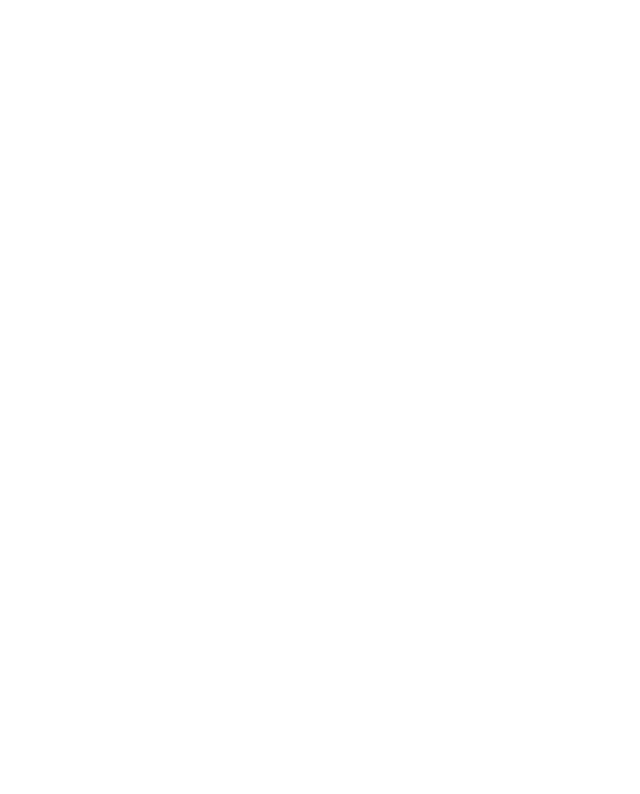
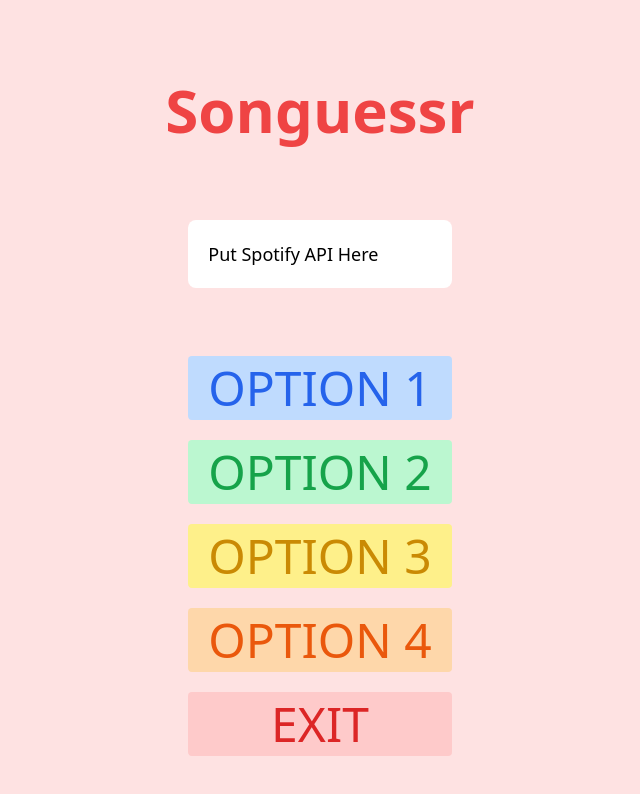
Before and after one commit to harvanchik/songuessr, a Nuxt app: page /game in a window 1280 px wide. Before the commit this address had no page. Shown: the top 794 px of the page, without its empty margins (320-960 px from the left). Built offline with nearby package versions, Linux system fonts and the light colour scheme.

Commit message:
created game page

```diff
--- a/composables/useGenre.ts
+++ b/composables/useGenre.ts
@@ -1,16 +1,16 @@
 const useGenre = () => {
-  const Genre = useState("genre", () => null);
+  const genre = useState("genre", () => null);
 
   const setGenre = (val: string) => {
-    Genre.value = val;
+    genre.value = val;
   };
 
   const getGenre = () => {
-    return Genre.value;
+    return genre.value;
   };
 
   return {
-    Genre,
+    Genre: genre,
     setGenre,
   };
 };
--- /dev/null
+++ b/pages/game.vue
@@ -0,0 +1,65 @@
+<template>
+    <div class="flex flex-col min-h-screen pt-20 pb-20 bg-red-100">
+      <h1 class="mx-auto text-6xl font-semibold text-red-500 w-max">Songuessr</h1>
+      <div class="flex flex-col max-w-md mx-auto mt-20 space-y-5 text-5xl">
+
+        <!-- TODO: Implement Spotify playback API to run a song clip here -->
+        <p class="p-5 text-lg text-black bg-white rounded-lg">Put Spotify API Here</p>
+        <br />
+        <!-- END: Spotify API -->
+
+        <!-- TODO: Make each option's name to the name of a song in the playlist -->
+        <!--    Also make one of the options the correct option and add to the score if selected -->
+        <nuxt-link to="/game">
+          <button
+            id="option1"
+            class="duration-250 mx-auto w-full rounded bg-blue-200 py-2 px-5 uppercase text-blue-600 transition-[colors,transform] hover:scale-105 hover:bg-blue-300 hover:bg-gradient-to-r hover:from-blue-200 hover:to-blue-400 hover:text-blue-700 active:translate-y-1"
+          >
+            Option 1
+          </button>
+          <br />
+        </nuxt-link>
+
+        <nuxt-link to="/game">
+          <button
+            id="option2"
+            class="duration-250 mx-auto w-full rounded bg-green-200 py-2 px-5 uppercase text-green-600 transition-[colors,transform] hover:scale-105 hover:bg-green-300 hover:bg-gradient-to-r hover:from-green-200 hover:to-green-400 hover:text-green-700 active:translate-y-1"
+          >
+            Option 2
+          </button>
+          <br />
+        </nuxt-link>
+
+        <nuxt-link to="/game">
+          <button
+            id="option3"
+            class="duration-250 mx-auto w-full rounded bg-yellow-200 py-2 px-5 uppercase text-yellow-600 transition-[colors,transform] hover:scale-105 hover:bg-yellow-300 hover:bg-gradient-to-r hover:from-yellow-200 hover:to-yellow-400 hover:text-yellow-700 active:translate-y-1"
+          >
+            Option 3
+          </button>
+          <br />
+        </nuxt-link>
+
+        <nuxt-link to="/game">
+          <button
+            id="option4"
+            class="duration-250 mx-auto w-full rounded bg-orange-200 py-2 px-5 uppercase text-orange-600 transition-[colors,transform] hover:scale-105 hover:bg-orange-300 hover:bg-gradient-to-r hover:from-orange-200 hover:to-orange-400 hover:text-orange-700 active:translate-y-1"
+          >
+            Option 4
+          </button>
+          <br />
+        </nuxt-link>
+        <!-- END: options -->
+
+        <nuxt-link to="/">
+          <button
+            id="exit"
+            class="duration-250 mx-auto w-full rounded bg-red-200 py-2 px-5 uppercase text-red-600 transition-[colors,transform] hover:scale-105 hover:bg-red-300 hover:bg-gradient-to-r hover:from-red-200 hover:to-red-400 hover:text-red-700 active:translate-y-1"
+          >
+            Exit
+          </button>
+          <br />
+        </nuxt-link>
+      </div>
+    </div>
+  </template>
--- a/pages/info.vue
+++ b/pages/info.vue
@@ -2,15 +2,17 @@
   <div class="flex flex-col min-h-screen pt-20 pb-20 bg-red-100">
     <h1 class="mx-auto text-6xl font-semibold text-red-500 w-max">Songuessr</h1>
     <div class="flex flex-col max-w-md mx-auto mt-20 space-y-5 text-5xl">
+
+      <!-- TODO: Make the colors change for each game mode -->
       <h3 class="mx-auto text-5xl text-green-600 capitalize w-max">
         {{ difficulty }} Mode Rules
       </h3>
-      <!-- TODO: Type out the rules of the game mode -->
       <p class="p-5 text-lg text-black bg-green-600 rounded-lg">
         {{ getDescription() }}
       </p>
       <br />
-      <!-- END: rules -->
+      <!-- END: colors -->
+
       <nuxt-link to="/genre">
         <button
           id="70"
@@ -35,6 +37,7 @@
 
 <script setup lang="ts">
 const { difficulty } = useDifficulty();
+const { genre } = useGenre();
 // method to get description of game mode
 const getDescription = () => {
   switch (difficulty.value) {
@@ -65,7 +68,7 @@
 useHead({
   // set tab title and include current difficulty
   titleTemplate: () => {
-    return "songuessr - " + difficulty.value;
+    return "songuessr - " + difficulty.value + " - " + genre.value;
   },
 });
 </script>
```
Also changed, not shown: pages/genre.vue (+45 -30 lines).
